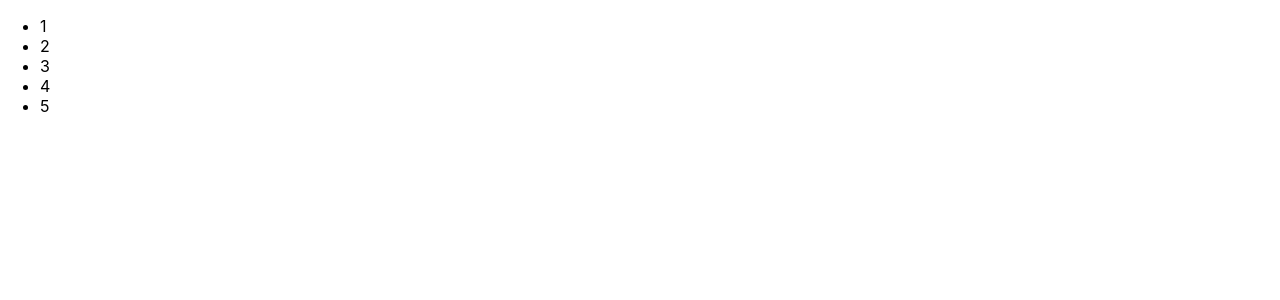
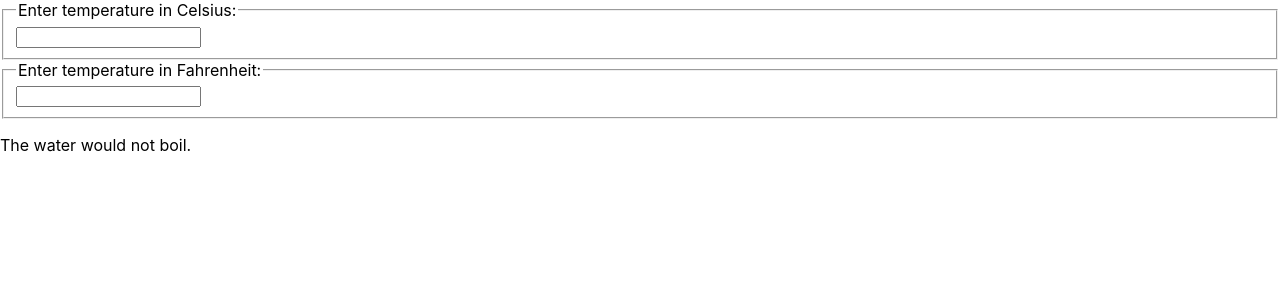
Before and after one commit to thaabit-jacobs/my-demo-app, a React (Create React App) app: page / in a window 1280 px wide. Shown: the top 300 px of the page. Built offline with nearby package versions, Linux system fonts and the light colour scheme.

Commit message:
composition

```diff
--- a/src/index.js
+++ b/src/index.js
@@ -166,9 +166,138 @@
 }
 
 */
-const numbers = [1, 2, 3, 4, 5];
+
+
+//const numbers = [1, 2, 3, 4, 5];
+
+/*
+class NameForm extends React.Component {
+  constructor(props) {
+    super(props);
+    this.state = {value: ''};
+
+    this.handleChange = this.handleChange.bind(this);
+    this.handleSubmit = this.handleSubmit.bind(this);
+  }
+
+  handleChange(event) {
+    this.setState({value: event.target.value});
+  }
+
+  handleSubmit(event) {
+    alert('A name was submitted: ' + this.state.value);
+    event.preventDefault();
+  }
+
+
+  render() {
+    return (
+      <form onSubmit={this.handleSubmit}>
+        <label>
+          Name:
+          <input type="text" value={this.state.value} onChange={this.handleChange} />
+        </label>
+        <input type="submit" value="Submit" />
+      </form>
+    );
+  }
+}
+*/
+
+function BoilingVerdict(props) {
+  if (props.celsius >= 100) {
+    return <p>The water would boil.</p>;
+  }
+  return <p>The water would not boil.</p>;
+}
+
+const scaleNames = {
+  c: 'Celsius',
+  f: 'Fahrenheit'
+};
+
+class TemperatureInput extends React.Component {
+  constructor(props) {
+    super(props);
+    this.handleChange = this.handleChange.bind(this);
+  }
+
+  handleChange(e) {
+    this.props.onTemperatureChange(e.target.value);
+  }
+
+  render() {
+    const temperature = this.props.temperature;
+    const scale = this.props.scale;
+    return (
+      <fieldset>
+        <legend>Enter temperature in {scaleNames[scale]}:</legend>
+        <input value={temperature}
+               onChange={this.handleChange} />
+      </fieldset>
+    );
+  }
+}
+
+class Calculator extends React.Component {
+  constructor(props) {
+    super(props);
+    this.handleCelsiusChange = this.handleCelsiusChange.bind(this);
+    this.handleFahrenheitChange = this.handleFahrenheitChange.bind(this);
+    this.state = {temperature: '', scale: 'c'};
+  }
+
+  handleCelsiusChange(temperature) {
+    this.setState({scale: 'c', temperature});
+  }
+
+  handleFahrenheitChange(temperature) {
+    this.setState({scale: 'f', temperature});
+  }
+
+  render() {
+    const scale = this.state.scale;
+    const temperature = this.state.temperature;
+    const celsius = scale === 'f' ? tryConvert(temperature, toCelsius) : temperature;
+    const fahrenheit = scale === 'c' ? tryConvert(temperature, toFahrenheit) : temperature;
+
+    return (
+      <div>
+        <TemperatureInput
+          scale="c"
+          temperature={celsius}
+          onTemperatureChange={this.handleCelsiusChange} />
+        <TemperatureInput
+          scale="f"
+          temperature={fahrenheit}
+          onTemperatureChange={this.handleFahrenheitChange} />
+        <BoilingVerdict
+          celsius={parseFloat(celsius)} />
+      </div>
+    );
+  }
+}
+
+function toCelsius(fahrenheit) {
+  return (fahrenheit - 32) * 5 / 9;
+}
+
+function toFahrenheit(celsius) {
+  return (celsius * 9 / 5) + 32;
+}
+
+function tryConvert(temperature, convert) {
+  const input = parseFloat(temperature);
+  if (Number.isNaN(input)) {
+    return '';
+  }
+  const output = convert(input);
+  const rounded = Math.round(output * 1000) / 1000;
+  return rounded.toString();
+}
+
 ReactDOM.render(
-  <NumberList numbers={numbers} />,
+  <Calculator />,
   document.getElementById('root')
 );
 
```
